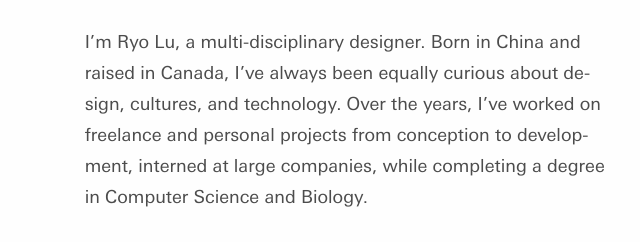
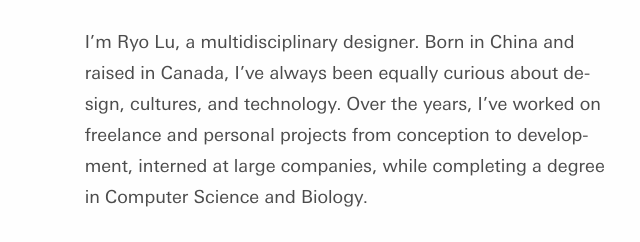
Before and after one commit to ryokun6/ryokun6.github.io, a plain HTML site: page index.html in a window 1280 px wide. Shown: the part 300-542 px from the top of the page, 291-931 px from the left. Drawn offline with Linux system fonts and the light colour scheme; a script that the page names is missing.

Commit message:
Update text

```diff
--- a/index.html
+++ b/index.html
@@ -7,7 +7,7 @@
 
     <meta name="description" content="Ryo Lu is multi-disciplinary designer based in Montreal.">
     <meta property="og:image" content="https://ryo.lu/assets/img/apple-icon-180x180.png">
-    <meta property="og:description" content="Ryo Lu is multi-disciplinary designer currently based in Shanghai.">
+    <meta property="og:description" content="Ryo Lu is a multidisciplinary designer, currently based in Shanghai.">
     <meta property="og:title" content="Ryo Lu">
     <title>Ryo Lu</title>
     <link rel="stylesheet" href="assets/fonts/font.css">
@@ -87,7 +87,7 @@
       </div>
       <div class="small-12 medium-6 small-order-1 medium-order-2 columns">
         <section>
-            <p>I’m Ryo Lu, a multi-disciplinary designer. Born in China and raised in Canada, I’ve always been equally curious about design, cultures, and technology. Over the years, I’ve worked on freelance and personal projects from conception to development, interned at large companies, while completing a degree in Computer Science and Biology.</p>
+            <p>I’m Ryo Lu, a multidisciplinary designer. Born in China and raised in Canada, I’ve always been equally curious about design, cultures, and technology. Over the years, I’ve worked on freelance and personal projects from conception to development, interned at large companies, while completing a degree in Computer Science and Biology.</p>
 
             <p>Since 2014, I’ve been solving a huge variety of problems faced by startups. I designed and built <a href="https://www.schedulingdirect.com" target="_blank">SchedulingDirect</a>, an employee management service for businesses, and Pluto, a gamified language-learning app. Sadly both project ended as teams dissolved.</p>
 
```
